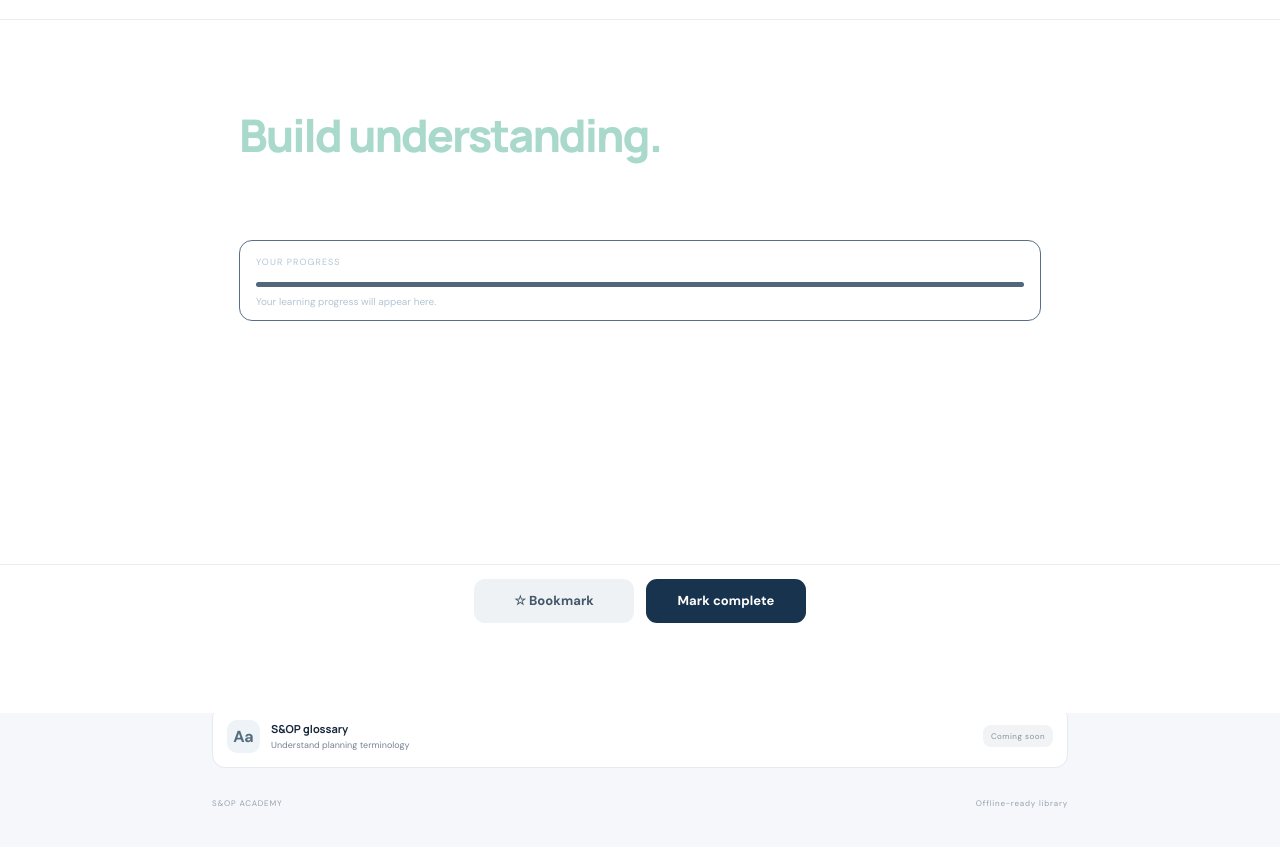
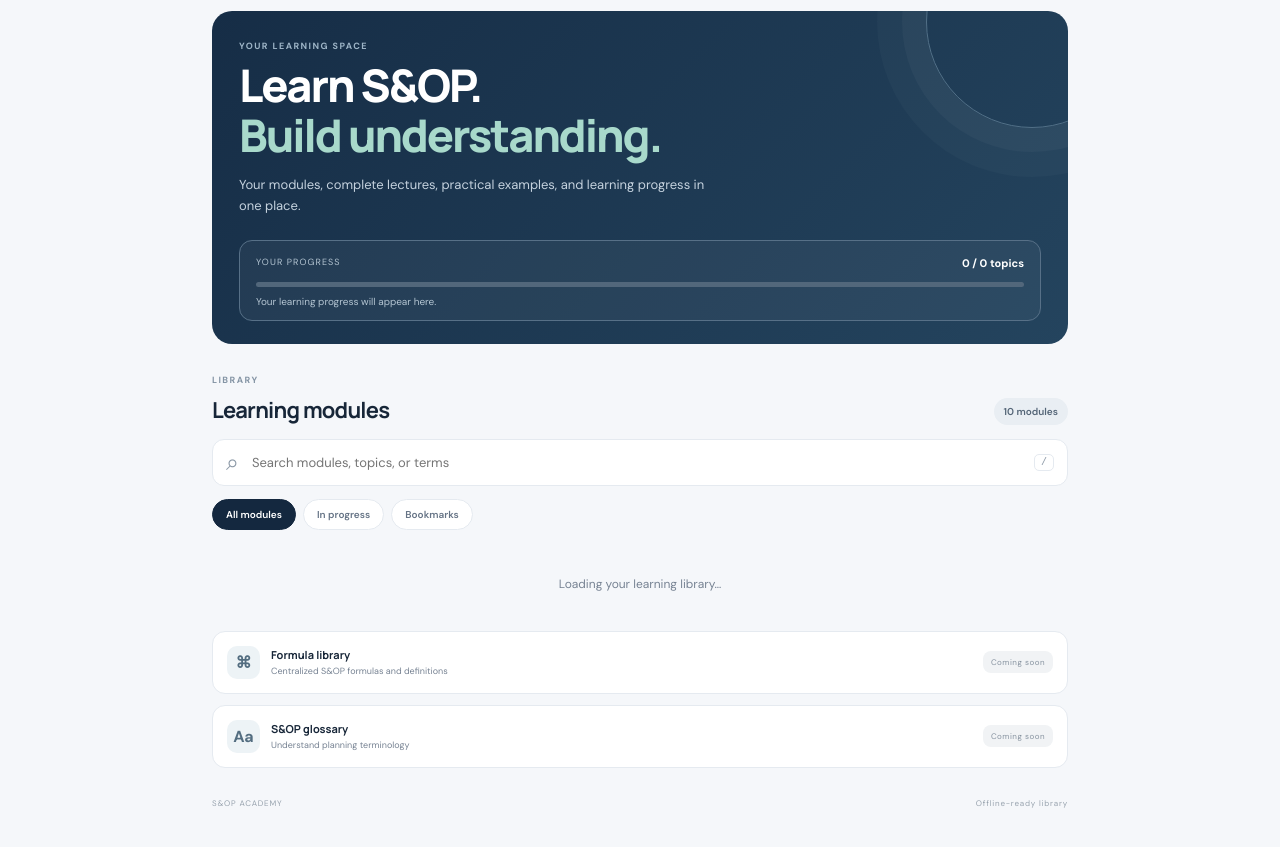
Before and after one commit to Lucas030700/SOP-Academy, a plain HTML site: page index.html in a window 1280 px wide. Shown: the part 87-934 px from the top of the page. Drawn offline with nearby package versions, Linux system fonts and the light colour scheme.

Commit message:
Fix hidden lecture dialog appearing on library home

```diff
--- a/styles.css
+++ b/styles.css
@@ -220,7 +220,9 @@
 body:has(#lecture-dialog[open]){overflow:hidden;background:#fff}
 body:has(#lecture-dialog[open]) .topbar,
 body:has(#lecture-dialog[open]) .shell{display:none!important}
-.lecture-dialog,
+.lecture-dialog:not([open]){
+  display:none!important;
+}
 .lecture-dialog[open]{
   position:fixed!important;
   inset:0!important;
```
